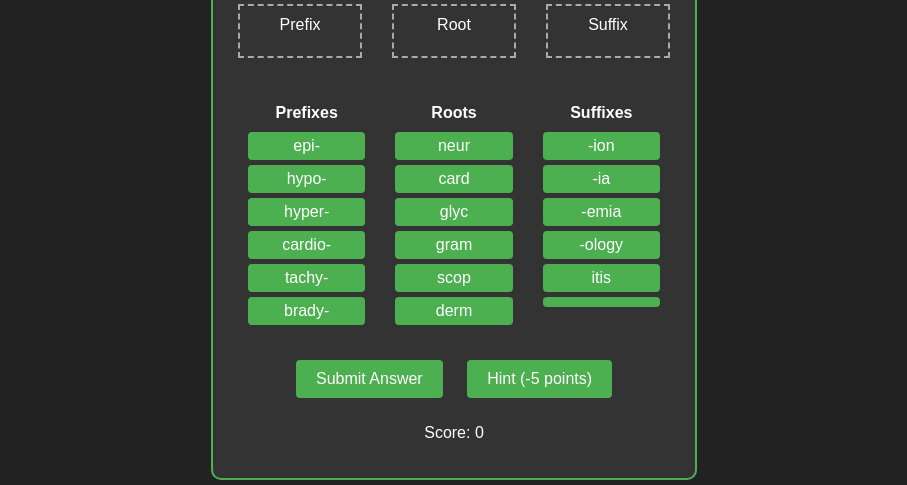
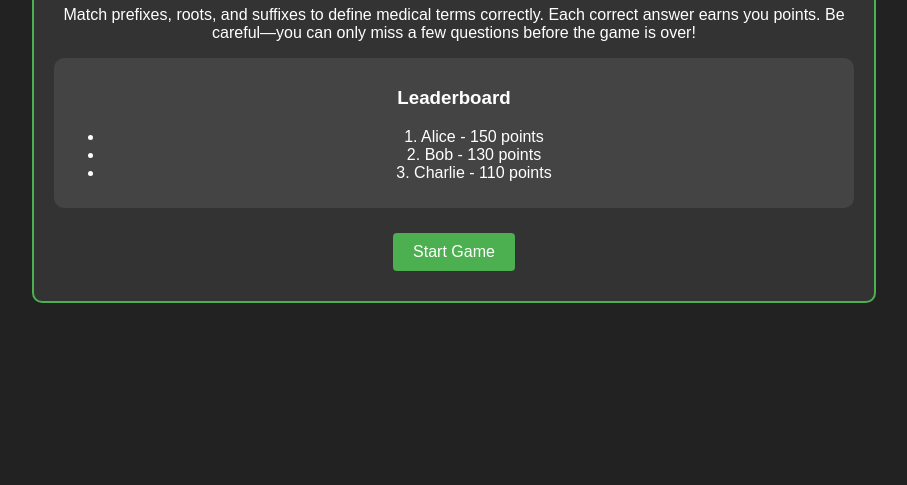
Before and after one commit to westermeyerf/Medical-Terminology-Game, a plain HTML site: page index.html in a window 1280 px wide. Shown: the part 315-800 px from the top of the page, without its empty margins (186-1093 px from the left). Drawn offline with Linux system fonts and the light colour scheme.

Commit message:
Add files via upload

```diff
--- a/game.js
+++ b/game.js
@@ -1,4 +1,10 @@
-// Medical terms list with 75 entries (provide full list)
+/// Sample leaderboard data
+let leaderboard = [
+    { name: "Alice", score: 150 },
+    { name: "Bob", score: 130 },
+    { name: "Charlie", score: 110 }
+];
+
 const terms = [
     { prefix: "hypo-", root: "glyc", suffix: "-emia", meaning: "Low blood sugar", hint: "Low sugar in the blood" },
     { prefix: "hyper-", root: "tens", suffix: "-ion", meaning: "High blood pressure", hint: "Elevated blood pressure" },
@@ -76,6 +82,25 @@ let timerInterval;
 const termsPerLevel = 10;
 const totalTermsToWin = 70;
 let currentTermReview = [];
+
+// Display the leaderboard
+function displayLeaderboard() {
+    const leaderboardList = document.getElementById("leaderboard-list");
+    leaderboardList.innerHTML = ""; // Clear previous entries
+
+    leaderboard.forEach((entry, index) => {
+        const li = document.createElement("li");
+        li.innerText = `${index + 1}. ${entry.name} - ${entry.score} points`;
+        leaderboardList.appendChild(li);
+    });
+}
+
+// Show Game Page and initialize the game
+function showGamePage() {
+    document.getElementById("start-page").classList.add("hidden");
+    document.getElementById("game-page").classList.remove("hidden");
+    initializeGame();
+}
 
 // Initialize the game
 function initializeGame() {
@@ -156,6 +181,7 @@ function resetTimer() {
 function checkGameEnd() {
     if (incorrectAnswers >= 5) {
         document.getElementById("result").innerText = "Game over!";
+        updateLeaderboard();
         showReview();
     } else {
         nextTerm();
@@ -250,7 +276,16 @@ function drop(event, element) {
     element.innerText = data;
 }
 
-// Initialize the game on page load
+// Update leaderboard with the current score
+function updateLeaderboard() {
+    const playerName = document.getElementById("playerName").value || "Player";
+    leaderboard.push({ name: playerName, score: score });
+    leaderboard.sort((a, b) => b.score - a.score);
+    leaderboard = leaderboard.slice(0, 10);  // Keep top 10 scores only
+    displayLeaderboard();
+}
+
+// Initialize the game on page load and show the leaderboard
 window.onload = function() {
-    initializeGame();
+    displayLeaderboard();
 };
--- a/index.html
+++ b/index.html
@@ -24,37 +24,7 @@
             text-align: center;
             max-width: 800px;
         }
-        .draggable {
-            margin: 5px;
-            padding: 5px;
-            background-color: #4CAF50;
-            cursor: pointer;
-            border-radius: 4px;
-        }
-        .drop-zone-container {
-            display: flex;
-            justify-content: center;
-            gap: 20px;
-            margin: 10px 0;
-        }
-        .drop-zone {
-            margin: 5px;
-            padding: 10px;
-            border: 2px dashed #aaa;
-            width: 100px;
-            min-height: 30px;
-            text-align: center;
-        }
-        #progress-container {
-            width: 100%;
-            background-color: #ddd;
-            margin: 10px 0;
-        }
-        #progress-bar {
-            height: 20px;
-            width: 0;
-            background-color: #4CAF50;
-        }
+        .hidden { display: none; }
         .button {
             margin: 10px;
             padding: 10px 20px;
@@ -65,23 +35,32 @@
             cursor: pointer;
             font-size: 16px;
         }
-        .options-container {
-            display: flex;
-            justify-content: space-between;
-            margin: 20px 0;
-        }
-        .column {
-            flex: 1;
-            margin: 0 10px;
-        }
-        .column h4 {
-            margin-bottom: 10px;
+        .leaderboard {
+            margin: 15px 0;
+            padding: 10px;
+            background-color: #444;
+            border-radius: 10px;
         }
     </style>
 </head>
 <body>
+    <!-- Start Page -->
+    <div id="start-page" class="container">
+        <h1>Welcome to the Medical Terminology Matching Game!</h1>
+        <p>Match prefixes, roots, and suffixes to define medical terms correctly. Each correct answer earns you points. Be careful—you can only miss a few questions before the game is over!</p>
+
+        <div class="leaderboard">
+            <h3>Leaderboard</h3>
+            <ul id="leaderboard-list">
+                <!-- Leaderboard scores will be populated here -->
+            </ul>
+        </div>
+
+        <button class="button" onclick="showGamePage()">Start Game</button>
+    </div>
+
     <!-- Game Page -->
-    <div id="game-page" class="container">
+    <div id="game-page" class="container hidden">
         <h2>Medical Terminology Matching Game</h2>
         <label>Enter your name: <input type="text" id="playerName"></label>
         <h3>Level: <span id="level">1</span></h3>
@@ -92,14 +71,12 @@
             <div id="progress-bar"></div>
         </div>
 
-        <!-- Drop Zones in Horizontal Row -->
         <div class="drop-zone-container">
             <div id="prefix-zone" class="drop-zone" ondrop="drop(event, this)" ondragover="allowDrop(event)">Prefix</div>
             <div id="root-zone" class="drop-zone" ondrop="drop(event, this)" ondragover="allowDrop(event)">Root</div>
             <div id="suffix-zone" class="drop-zone" ondrop="drop(event, this)" ondragover="allowDrop(event)">Suffix</div>
         </div>
 
-        <!-- Options Layout in Columns -->
         <div class="options-container">
             <div class="column">
                 <h4>Prefixes</h4>
```
